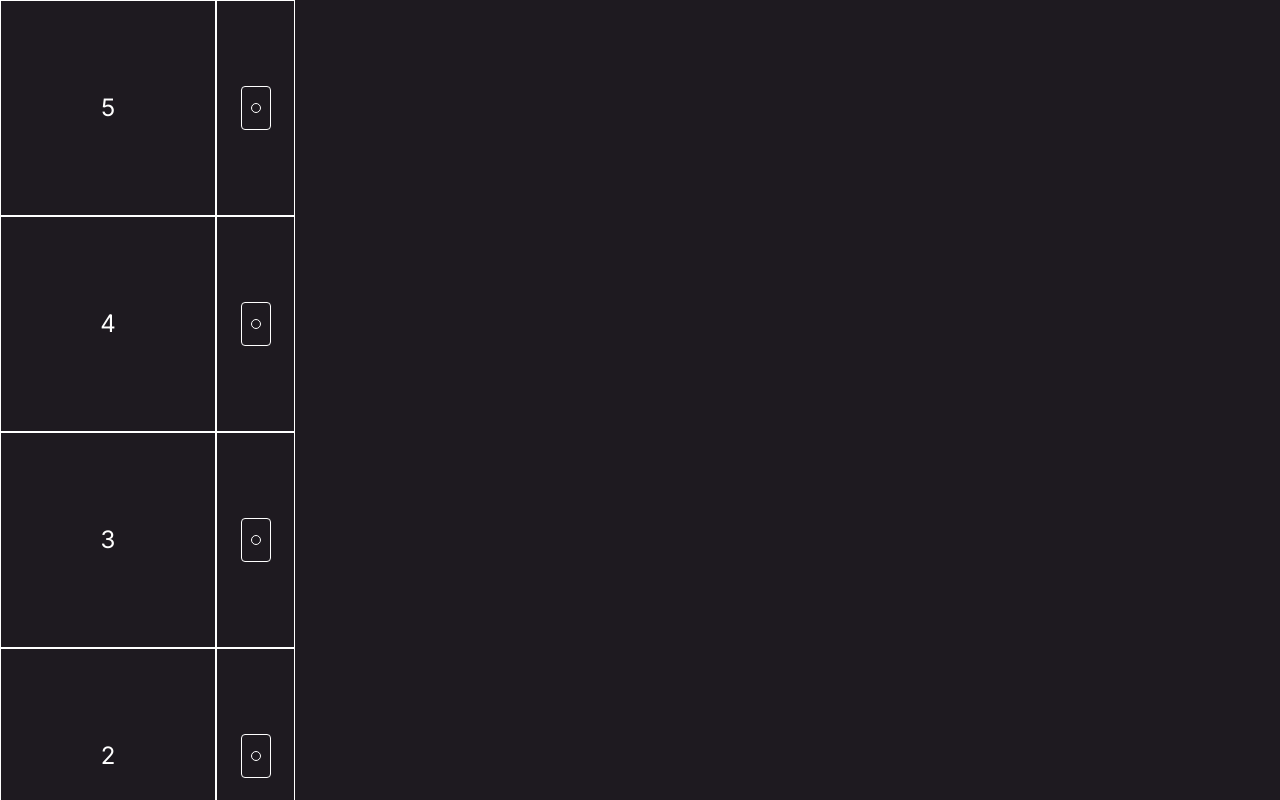
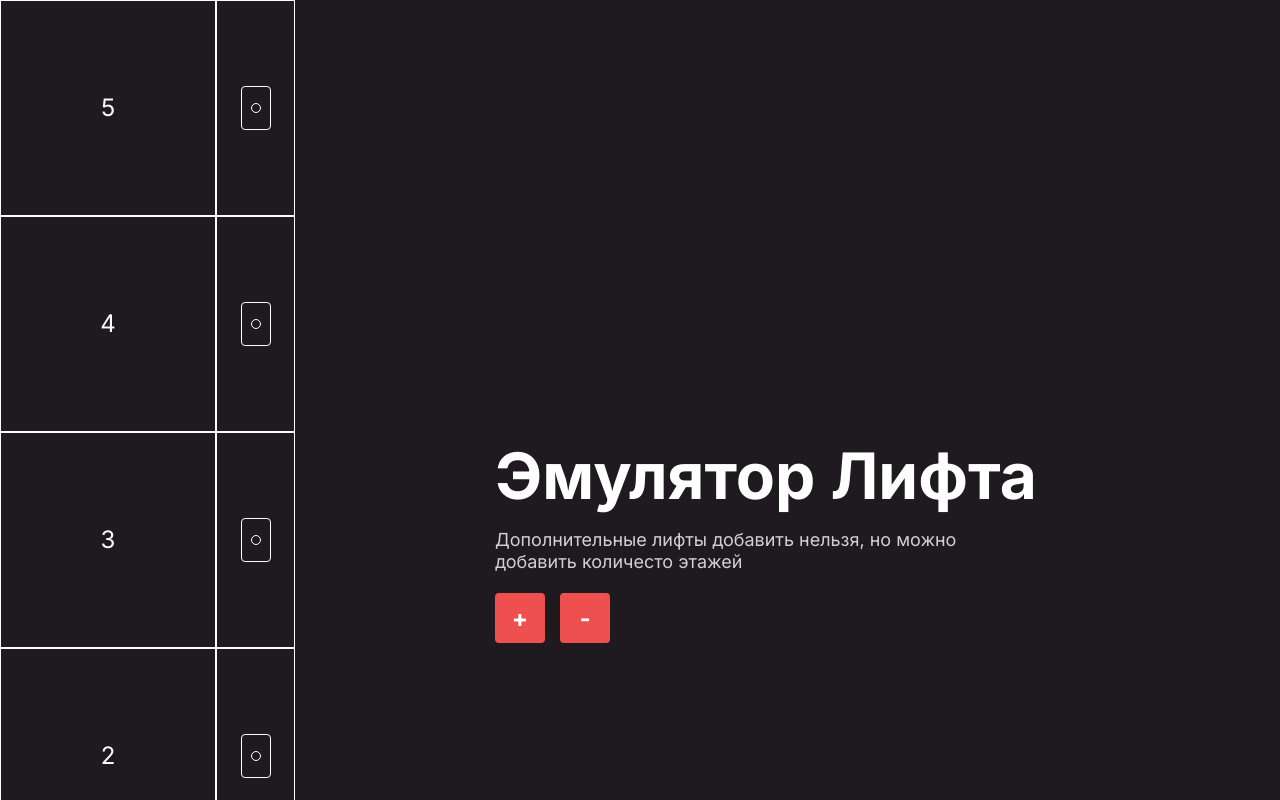
Before and after one commit to jumpeebunee/true-conf-task, a Vue app: page / in a window 1280 px wide. Shown: the top 800 px of the page. Built offline with nearby package versions, Linux system fonts and the light colour scheme.

Commit message:
feat: add change floors component

```diff
--- a/src/App.vue
+++ b/src/App.vue
@@ -1,6 +1,7 @@
 <template>
   <main>
     <div class="container">
+      <div class="elevator__content">
         <MainElevator
           v-for="elevator in elevators"
           @changeStack="changeStack"
@@ -17,23 +18,29 @@
           :floors="floors"
         />
       </div>
+      <ChangeFloors
+        @addFloor="addFloor"
+        @removeFloor="removeFloor"
+      />
+    </div>
   </main>
 </template>
 
 <script>
 import MainElevator from './components/MainElevator.vue';
 import MainButtons from './components/MainButtons.vue';
+import ChangeFloors from './components/ChangeFloors.vue';
 
 export default {
   data() {
     return {
       elevators: 1,
-      floors: 5,
+      floors: +localStorage.getItem('floors') || 5,
       stack: JSON.parse(localStorage.getItem('stack')) || [],
       current: +localStorage.getItem('current') || 1,
     }
   },
-  components: { MainElevator, MainButtons },
+  components: { MainElevator, MainButtons, ChangeFloors },
   methods: {
     changeStack() {
       this.stack.shift();
@@ -47,6 +54,17 @@ export default {
       if (this.current === val || this.stack.includes(val)) return;
       this.stack.push(val);
       localStorage.setItem('stack', JSON.stringify(this.stack));
+    },
+    addFloor() {
+      this.floors += 1;
+      localStorage.setItem('floors', this.floors);
+    },
+    removeFloor() {
+      if (this.floors === this.current) {
+        this.pushToStack(this.floors - 1);
+      }
+      this.floors -= 1;
+      localStorage.setItem('floors', this.floors);
     }
   }
 }
@@ -66,6 +84,12 @@ export default {
 
   .container  {
     display: flex;
+    align-items: center;
+  }
+
+  .elevator__content {
+    display: flex;
+    align-items: center;
   }
 
 
--- /dev/null
+++ b/src/components/ChangeFloors.vue
@@ -0,0 +1,56 @@
+<template>
+  <div class="elevator__description">
+    <h1>Эмулятор Лифта</h1>
+    <p>Дополнительные лифты добавить нельзя, но можно добавить количесто этажей</p>
+    <div class="elevator__description-btns">
+      <button @click="this.$emit('addFloor')">+</button>
+      <button @click="this.$emit('removeFloor')">-</button>
+    </div>
+  </div>
+</template>
+
+<script>
+export default {
+  data() {
+    return {}
+  }
+}
+</script>
+
+<style lang="scss" scoped>
+.elevator__description {
+    margin-left: 200px;
+
+    h1 {
+      font-weight: 700;
+      font-size: 64px;
+      line-height: 77px;
+    }
+    p {
+      margin-top: 15px;
+      max-width: 500px;
+      font-size: 18px;
+      line-height: 22px;
+      color: rgba(255, 255, 255, 0.8);
+    }
+  }
+  .elevator__description-btns {
+    display: flex;
+    gap: 15px;
+    margin-top: 20px;
+
+    button {
+      display: flex;
+      align-items: center;
+      justify-content: center;
+      width: 50px;
+      height: 50px;
+      background: #EE4F4F;
+      border-radius: 4px;
+      font-weight: 700;
+      font-size: 24px;
+      line-height: 29px;
+      color: #FFFFFF;
+    }
+  }
+</style>
```
Lines whose indentation alone changed are shown as unchanged.
